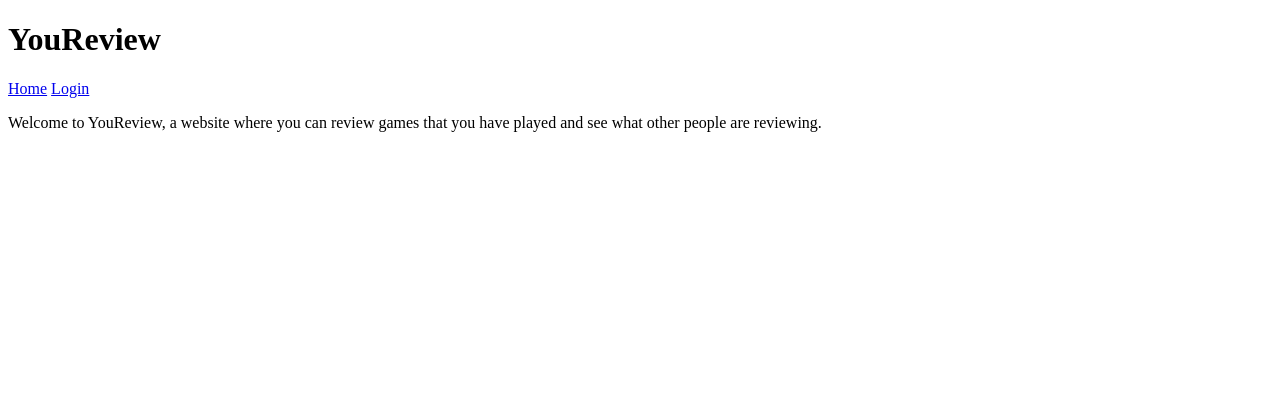
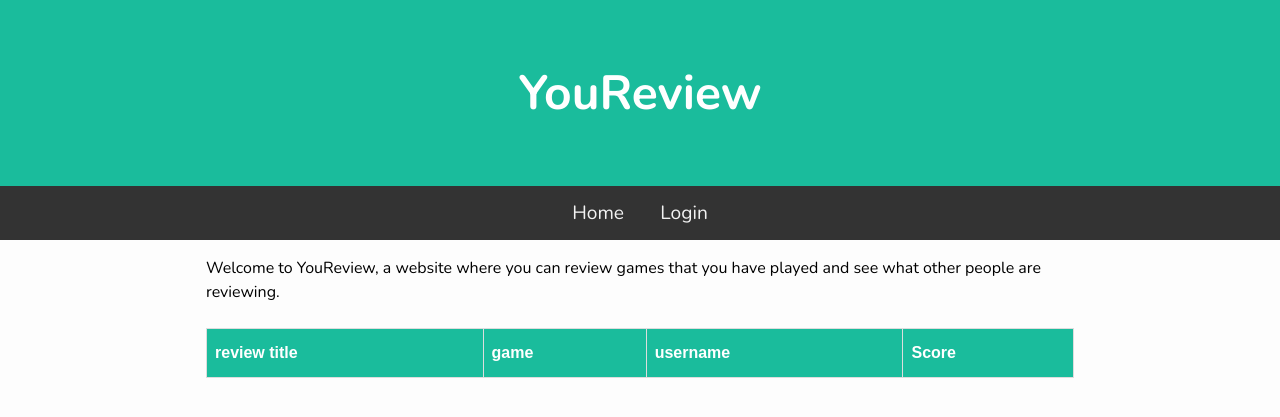
Before and after one commit to Shamer27/VideoHubKids, a Flask app: template templates/index.html in a window 1280 px wide. Shown: the top 417 px of the page. Run offline with Flask 3, Linux system fonts and the light colour scheme; the template is opened without the code that fills it, so the values that code supplies are empty.

Commit message:
Main page html/css, database, main python file

```diff
--- a/main.py
+++ b/main.py
@@ -1,11 +1,12 @@
 from flask import Flask, render_template
-#import db
+import db
 
 app = Flask(__name__)
 app.secret_key = "gtg"
 
 @app.route("/")
 def Home():
-    return render_template("index.html")
+    reviewData = db.GetAllReviews()
+    return render_template("index.html", reviews=reviewData)
 
 app.run(debug=True, port=5000)
--- a/static/css/style.css
+++ b/static/css/style.css
@@ -0,0 +1,117 @@
+@import url("https://fonts.googleapis.com/css?family=Nunito:400,700&display=swap");
+
+* {
+    padding: 0;
+    margin: 0;
+    box-sizing: border-box;
+}
+
+body {
+    background: #fdfdfd;
+    font-family: "Nunito", sans-serif;
+    font-size: 1rem;
+}
+
+main {
+    max-width: 900px;
+    margin: auto;
+    padding: 1rem;
+    line-height: 1.5;
+}
+
+.banner {
+    padding: 60px;
+    text-align: center;
+    background: #1abc9c;
+    color: white;
+    font-size: 3em;
+}
+
+nav {
+    overflow: hidden;
+    background-color: #333;
+    text-align: center;
+}
+
+nav a {
+    display: inline-block;
+    color: #f2f2f2;
+
+    padding: 14px 16px;
+    text-decoration: none;
+    font-size: 1.2em;
+}
+
+nav a:hover {
+    background-color: #ddd;
+    color: black;
+}
+
+nav a.active {
+    background-color: #04AA6D;
+    color: white;
+}
+
+.container {
+
+}
+
+.review_table {
+    font-family: Arial, Helvetica, sans-serif;
+    border-collapse: collapse;
+    width: 100%;
+}
+
+.review_table td, .review_table th {
+    border: 1px solid #ddd;
+    padding: 8px;
+}
+
+.review_table tr:nth-child(even){background-color: #f2f2f2;}
+
+.review_table tr:hover {background-color: #ddd;}
+
+.review_table th {
+    padding-top: 12px;
+    padding-bottom: 12px;
+    text-align: left;
+    background-color: #1abc9c;
+    color: white;
+}
+
+input[type=text], input[type="password"], input[type="date"], input[type="number"], select {
+    width: 100%;
+    padding: 12px 20px;
+    margin: 8px 0;
+    display: inline-block;
+    border: 1px solid #ccc;
+    border-radius: 4px;
+    box-sizing: border-box;
+}
+
+input[type=submit] {
+    width: 100%;
+    background-color: #4CAF50;
+    color: white;
+    padding: 14px 20px;
+    margin: 8px 0;
+    border: none;
+    border-radius: 4px;
+    cursor: pointer;
+    font-size: 1.05em;
+}
+
+input[type=submit]:hover {
+    background-color: #45a049;
+}
+
+button {
+    background-color: #4CAF50;
+    color: white;
+    padding: 14px 20px;
+    margin: 8px 0;
+    border: none;
+    border-radius: 4px;
+    cursor: pointer;
+    font-size: 1.05em;
+}
--- a/templates/index.html
+++ b/templates/index.html
@@ -13,12 +13,22 @@
 <table class="review_table">
 
     <thead>
-        <th>{{ review['review_title'] }}</th>
-        <th>{{ revuew['game'] }}</th>
-        <th>{{ review['username'] }}</th>
-        <th>{{ review_title['score'] }}</th>
+        <th>review title</th>
+        <th>game</th>
+        <th>username</th>
+        <th>Score</th>
     </thead>
 
+    <tbody>
+        {% for review in Reviews %}
+        <tr>
+            <td>{{ review['review_title'] }}</td>
+            <td>{{ review['game'] }}</td>
+            <td>{{ review['user_name'] }}</td>
+            <td>{{ review['review_title'] }}</td>
+        </tr>
+    </tbody>
+    {% endfor %}
 </table>
 
 {% endblock %}
```
Also changed, not shown: db.py (added, +18 -0 lines).
